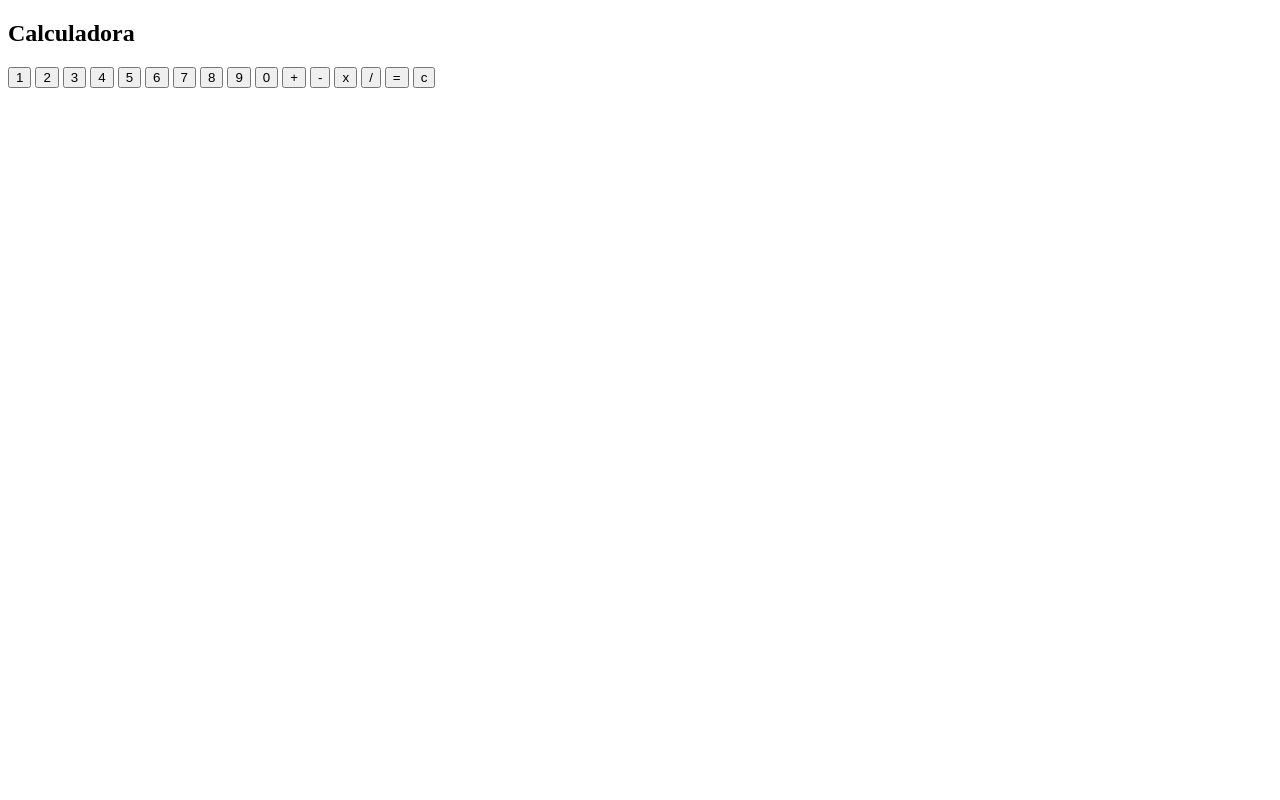
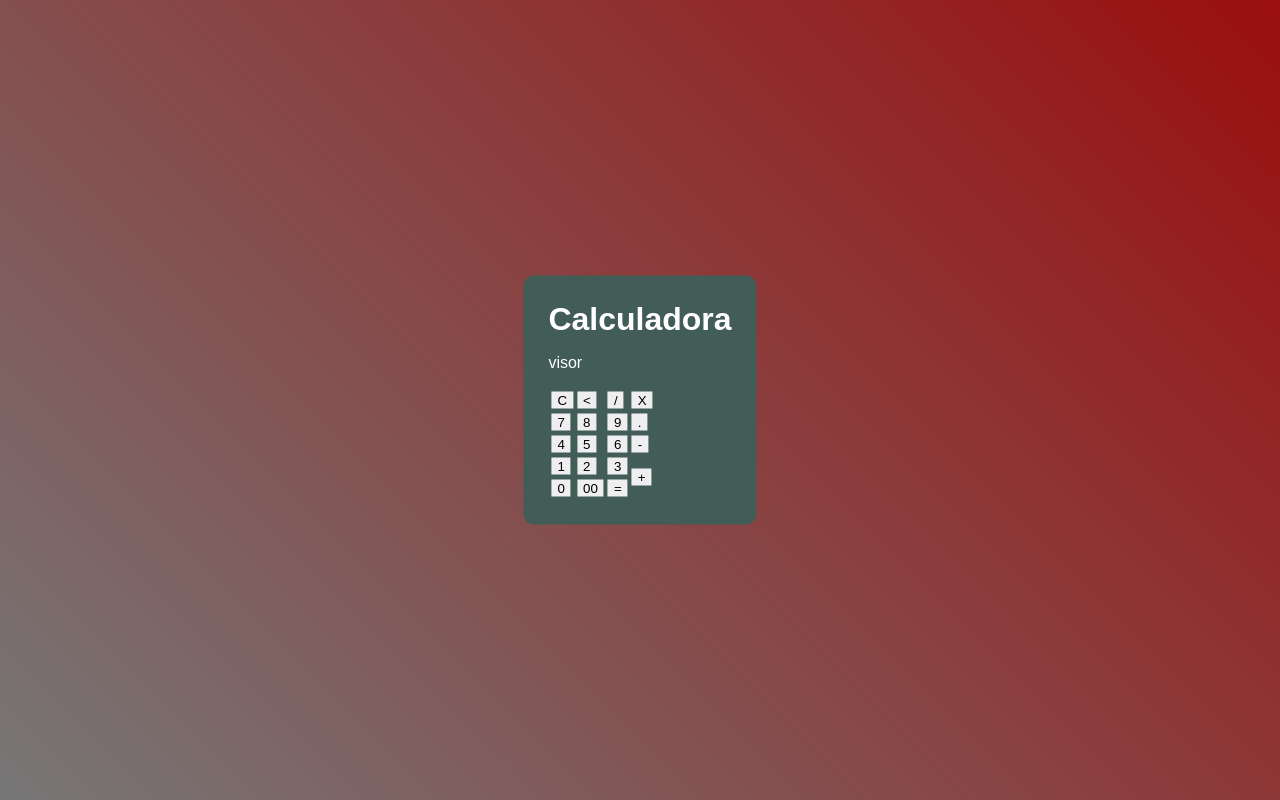
Before and after one commit to ErickBorel/Calculadora, a plain HTML site: page index.html in a window 1280 px wide. Drawn offline with Linux system fonts and the light colour scheme.

Commit message:
Refactoring the project

```diff
--- /dev/null
+++ b/css/components/calculator.css
@@ -0,0 +1,9 @@
+.calculator {
+    position: absolute;
+    background-color: #425C57;
+    top: 50%;
+    left: 50%;
+    transform: translate(-50%,-50%);
+    border-radius: 10px;
+    padding: 25px;
+}
--- /dev/null
+++ b/css/components/main-backgorund.css
@@ -0,0 +1,6 @@
+.background {
+    color: #ffff;
+    background-image: linear-gradient(45deg, #777777, #9b0f0f);
+    height: 100vh;
+    font-family: Arial, Helvetica, sans-serif;
+}
--- /dev/null
+++ b/css/reset.css
@@ -0,0 +1,8 @@
+body, h1, h2, h3, figure, figure {
+    margin: 0;
+    padding: 0;
+}
+
+button {
+    border: none;
+}
--- a/index.html
+++ b/index.html
@@ -3,31 +3,48 @@
 <head>
     <meta charset="UTF-8">
     <title>Calculadora</title>
+    <link rel="stylesheet" href="css/reset.css">
+    <link rel="stylesheet" href="css/components/main-backgorund.css">
+    <link rel="stylesheet" href="css/components/calculator.css">
 </head>
 <body>
-    <section class="calc">
-        <h1>Calculadora</h1>
+    <div class="background">
+        <div class="calculator">
+            <h1>Calculadora</h1>
 
-        <div class="buttons">
-            <button id="btn1" class="buttons">1</button>
-            <button id="btn2" class="buttons">2</button>
-            <button id="btn3" class="buttons">3</button>
-            <button id="btn4" class="buttons">4</button>
-            <button id="btn5" class="buttons">5</button>
-            <button id="btn6" class="buttons">6</button>
-            <button id="btn7" class="buttons">7</button>
-            <button id="btn8" class="buttons">8</button>
-            <button id="btn9" class="buttons">9</button>
-            <button id="btn0" class="buttons">0</button>
-            <button id="btn+" class="buttons">+</button>
-            <button id="btn-" class="buttons">-</button>
-            <button id="btnx" class="buttons">x</button>
-            <button id="btn/" class="buttons">/</button>
-            <button id="btn=" class="buttons">=</button>
-            <button id="btnc" class="buttons">c</button>
+            <p id="visor" class="visor">visor</p>
+            <table>
+                <tr>
+                    <td><button>C</button></td>
+                    <td><button><</button></td>
+                    <td><button>/</button></td>
+                    <td><button>X</button></td>
+                </tr>
+                <tr>
+                    <td><button>7</button></td>
+                    <td><button>8</button></td>
+                    <td><button>9</button></td>
+                    <td><button>.</button></td>
+                </tr>
+                <tr>
+                    <td><button>4</button></td>
+                    <td><button>5</button></td>
+                    <td><button>6</button></td>
+                    <td><button>-</button></td>
+                </tr>
+                <tr>
+                    <td><button>1</button></td>
+                    <td><button>2</button></td>
+                    <td><button>3</button></td>
+                    <td rowspan="2"><button>+</button></td>
+                </tr>
+                <tr>
+                    <td><button>0</button></td>
+                    <td><button>00</button></td>
+                    <td><button>=</button></td>
+                </tr>
+            </table>
         </div>
-
-    </section>
-
+    </div>
 </body>
 </html>
```
